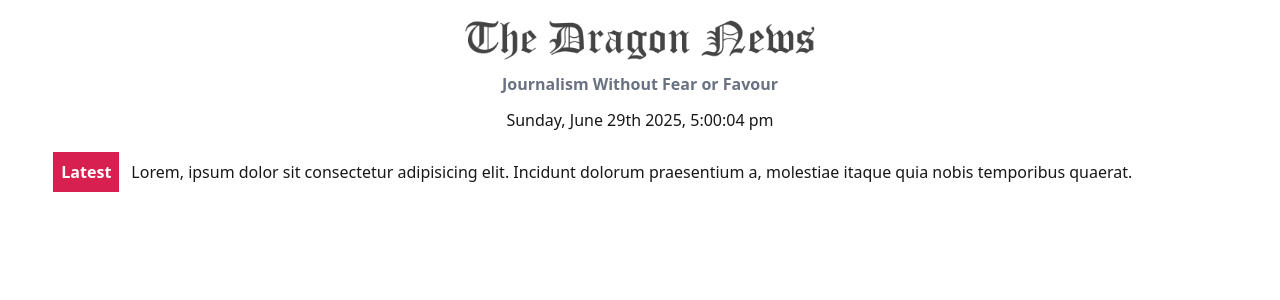
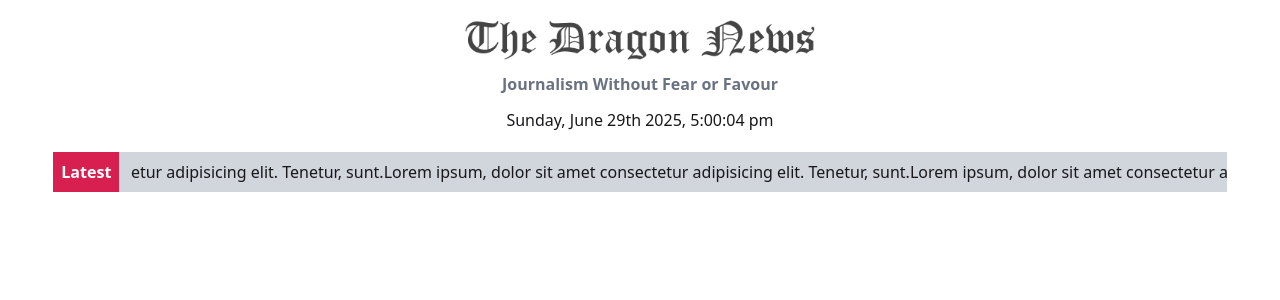
Before and after one commit to Amitkumersarkar/Dragon-E-News-Portal, a React (Vite) app: page / in a window 1280 px wide. Shown: the top 300 px of the page. Built offline with nearby package versions, Linux system fonts and the light colour scheme.

Commit message:
added marquee animation

```diff
--- a/package.json
+++ b/package.json
@@ -16,6 +16,7 @@
     "moment": "^2.30.1",
     "react": "^19.1.0",
     "react-dom": "^19.1.0",
+    "react-fast-marquee": "^1.6.5",
     "react-router-dom": "^7.6.3",
     "sort-by": "^1.2.0",
     "tailwindcss": "^4.1.11"
--- a/src/Components/LatestNews.jsx
+++ b/src/Components/LatestNews.jsx
@@ -1,10 +1,25 @@
+import Marquee from "react-fast-marquee";
+import { Link } from "react-router-dom";
 
 const LatestNews = () => {
 
     return (
-        <div className="flex gap-3 items-center">
+        <div className="flex gap-3 items-center bg-gray-300">
             <p className="bg-[#D72050] text-white font-semibold p-2">Latest</p>
-            <p>Lorem, ipsum dolor sit consectetur adipisicing elit. Incidunt dolorum praesentium a, molestiae itaque quia nobis temporibus quaerat.</p>
+            <Marquee pauseOnHover={true} className="space-x-10 ">
+                <Link to='/news'>
+                    Lorem ipsum, dolor sit amet consectetur adipisicing elit. Tenetur, sunt.
+                </Link>
+                <Link to='/news'>
+                    Lorem ipsum, dolor sit amet consectetur adipisicing elit. Tenetur, sunt.
+                </Link>
+                <Link to='/news'>
+                    Lorem ipsum, dolor sit amet consectetur adipisicing elit. Tenetur, sunt.
+                </Link>
+                <Link to='/news'>
+                    Lorem ipsum, dolor sit amet consectetur adipisicing elit. Tenetur, sunt.
+                </Link>
+            </Marquee>
         </div>
     );
 };
```
Also changed, not shown: 1 other file (tests, documents, lock files or other folders).
